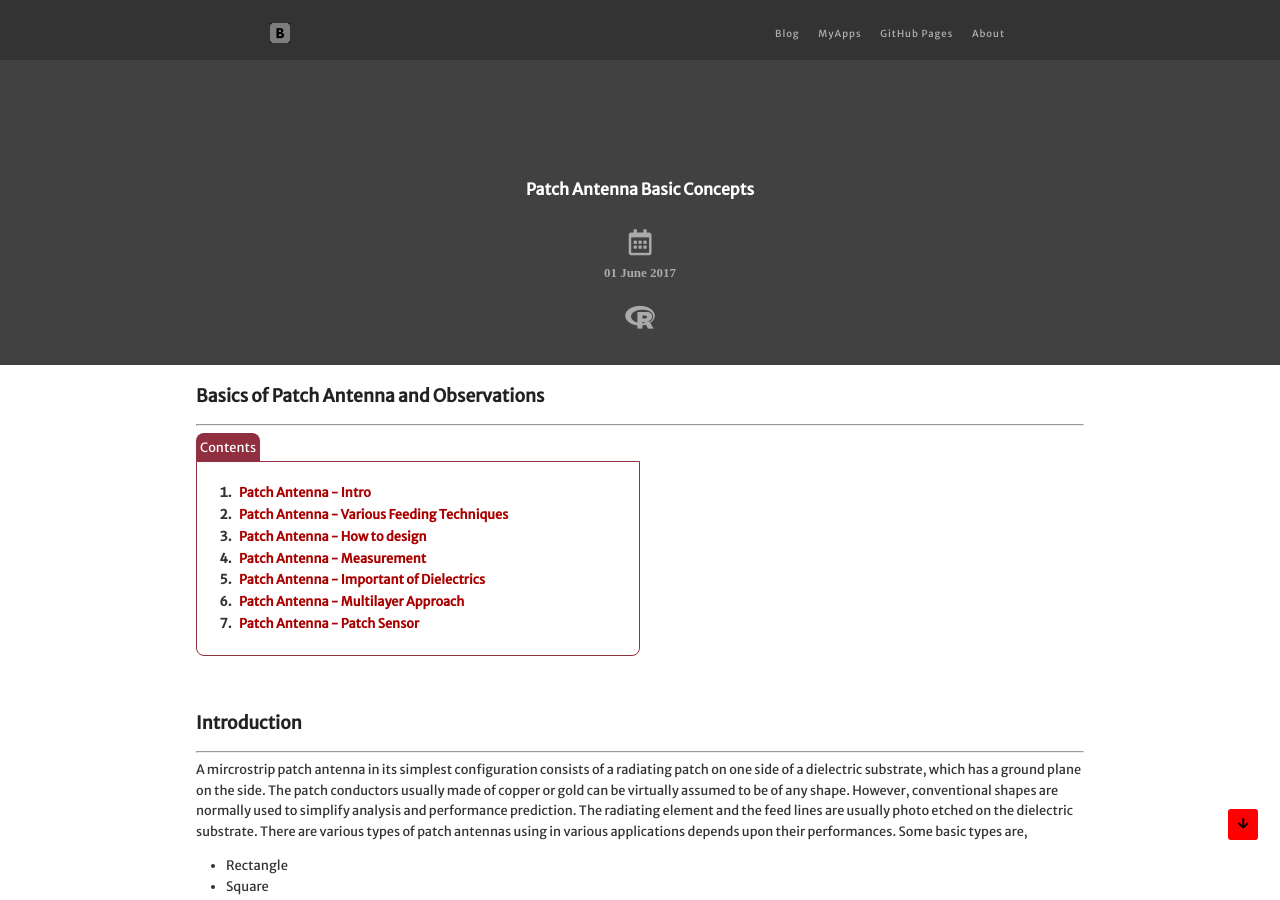
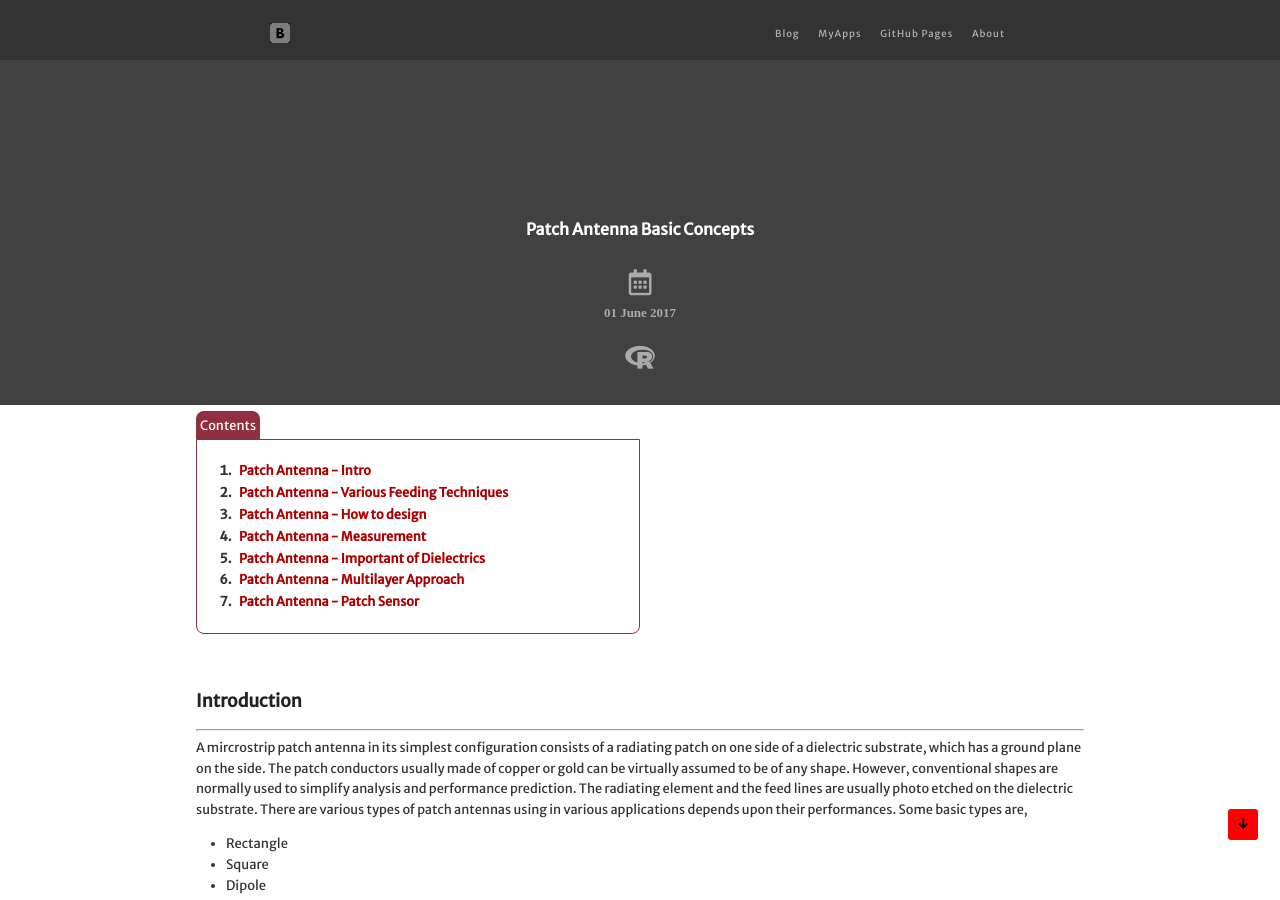
Before and after one commit to bhachauk/bhachauk.github.io, a Jekyll site: the page built from posts/wireless/_posts/2017-6-1-Patch-Antenna-Basic-Concepts.md, in a window 1280 px wide and 900 px high. Built offline with Jekyll 4.4.1, drawn with Linux system fonts in a browser that asks for light colours; nearby versions of some CDN libraries; some web fonts are replaced; comment, search, counter and statistics services are not loaded.

Commit message:
some minor changes.

```diff
--- a/_includes/title.html
+++ b/_includes/title.html
@@ -3,7 +3,7 @@
         <script async src="https://pagead2.googlesyndication.com/pagead/js/adsbygoogle.js"></script>
         <!-- square_ads -->
         <ins class="adsbygoogle"
-             style="display:inline-block;width:80px;height:80px"
+             style="display:inline-block;width:120px;height:120px"
              data-ad-client="ca-pub-4337241726293598"
              data-ad-slot="3327134282"></ins>
         <script>
--- a/posts/wireless/_posts/2017-6-1-Patch-Antenna-Basic-Concepts.md
+++ b/posts/wireless/_posts/2017-6-1-Patch-Antenna-Basic-Concepts.md
@@ -1,9 +1,6 @@
 ---
 shiny: patch
 ---
-
-### Basics of Patch Antenna and Observations
-<hr>
 
 <kbd class="imgtitle">Contents</kbd>
 
```
